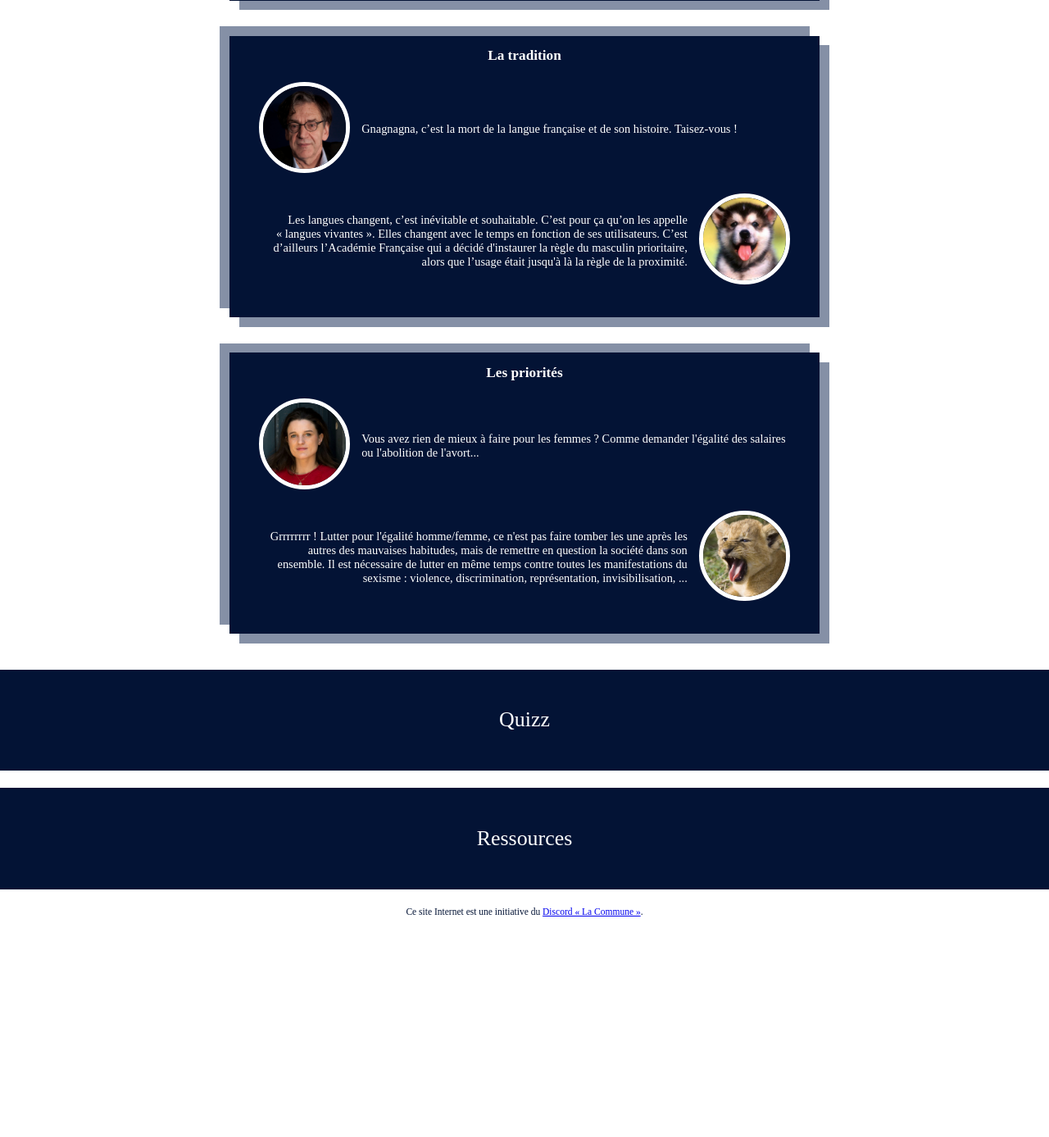
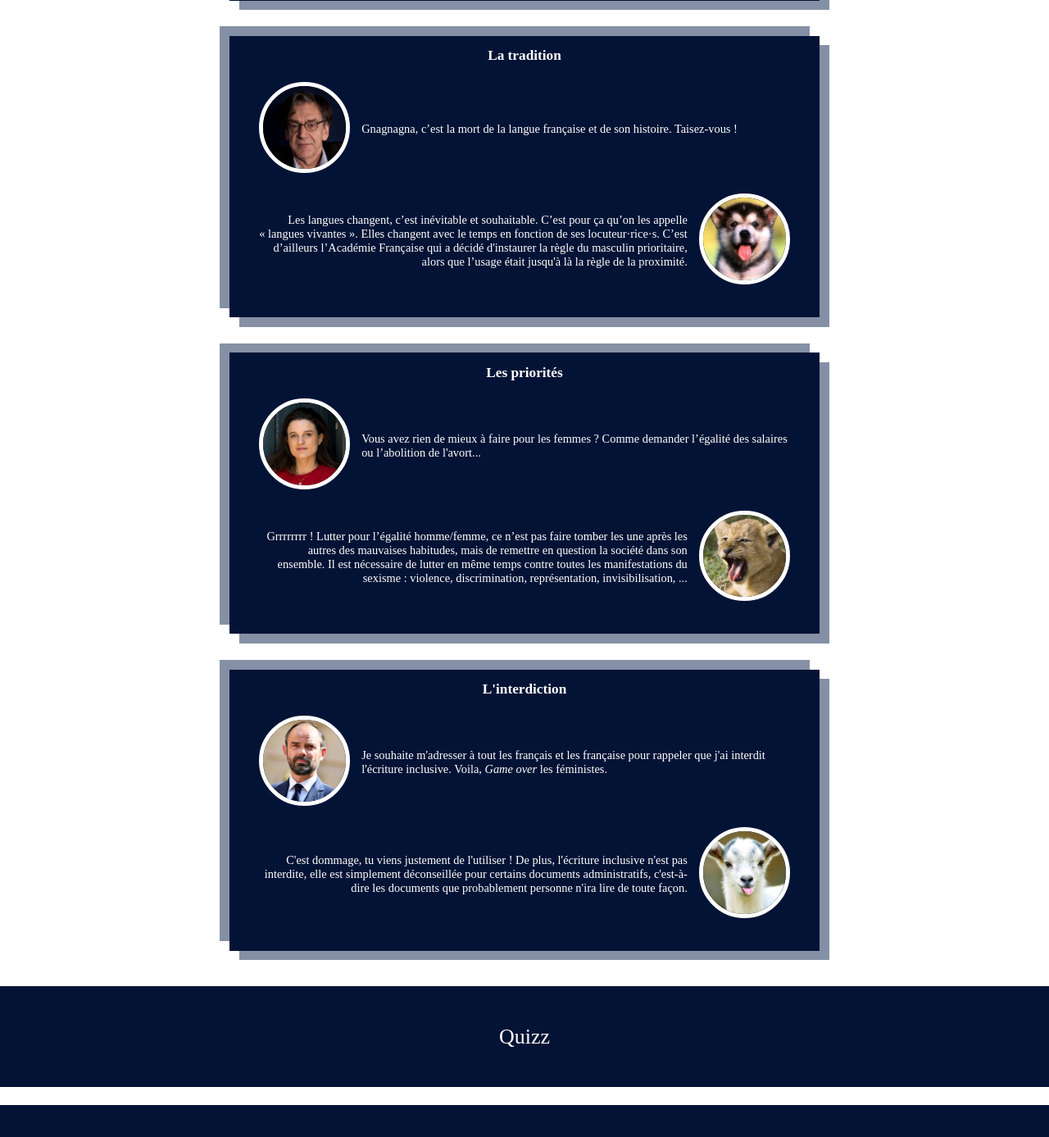
Before and after one commit to FirePowi/ecriture-inclusive, a Jekyll site: the page built from index.html, in a window 1280 px wide and 1400 px high, scrolled down 1011 px. Shown: the top 1387 px of the window at 82% size. Built offline with Jekyll 4.4.1, drawn with Linux system fonts in a browser that asks for light colours; some web fonts are replaced; before the commit the page ends 2141 px from its top, so only the background shows below that.

Commit message:
Ajout d'une question de Philippe

```diff
--- a/index.html
+++ b/index.html
@@ -26,7 +26,7 @@ permalink:
 	qavatar="finkie"
 	ravatar="dog"
 	qtext="Gnagnagna, c’est la mort de la langue française et de son histoire. Taisez-vous !"
-	rtext="Les langues changent, c’est inévitable et souhaitable. C’est pour ça qu’on les appelle «&nbsp;langues vivantes&nbsp;». Elles changent avec le temps en fonction de ses utilisateurs. C’est d’ailleurs l’Académie Française qui a décidé d'instaurer la règle du masculin prioritaire, alors que l’usage était jusqu'à là la règle de la proximité."
+	rtext="Les langues changent, c’est inévitable et souhaitable. C’est pour ça qu’on les appelle «&nbsp;langues vivantes&nbsp;». Elles changent avec le temps en fonction de ses locuteur·rice·s. C’est d’ailleurs l’Académie Française qui a décidé d'instaurer la règle du masculin prioritaire, alors que l’usage était jusqu'à là la règle de la proximité."
 %}
 
 {%
@@ -34,8 +34,17 @@ permalink:
 	title="Les priorités"
 	qavatar="bastier"
 	ravatar="lion"
-	qtext="Vous avez rien de mieux à faire pour les femmes ? Comme demander l'égalité des salaires ou l'abolition de l'avort..."
-	rtext="Grrrrrrrr ! Lutter pour l'égalité homme/femme, ce n'est pas faire tomber les une après les autres des mauvaises habitudes, mais de remettre en question la société dans son ensemble. Il est nécessaire de lutter en même temps contre toutes les manifestations du sexisme&nbsp;:&nbsp;violence, discrimination, représentation, invisibilisation, ..."
+	qtext="Vous avez rien de mieux à faire pour les femmes ? Comme demander l’égalité des salaires ou l’abolition de l'avort..."
+	rtext="Grrrrrrrr ! Lutter pour l’égalité homme/femme, ce n’est pas faire tomber les une après les autres des mauvaises habitudes, mais de remettre en question la société dans son ensemble. Il est nécessaire de lutter en même temps contre toutes les manifestations du sexisme&nbsp;:&nbsp;violence, discrimination, représentation, invisibilisation, ..."
+%}
+
+{%
+	include question.html
+	title="L'interdiction"
+	qavatar="philippe"
+	ravatar="goat"
+	qtext="Je souhaite m'adresser à tout les français et les française pour rappeler que j'ai interdit l'écriture inclusive. Voila, <i>Game over</i> les féministes."
+	rtext="C'est dommage, tu viens justement de l'utiliser ! De plus, l'écriture inclusive n'est pas interdite, elle est simplement déconseillée pour certains documents administratifs, c'est-à-dire les documents que probablement personne n'ira lire de toute façon."
 %}
 
 <h2>Quizz</h2>
```
Also changed, not shown: images/avatar-goat.jpg (added), images/avatar-philippe.jpg (added).
